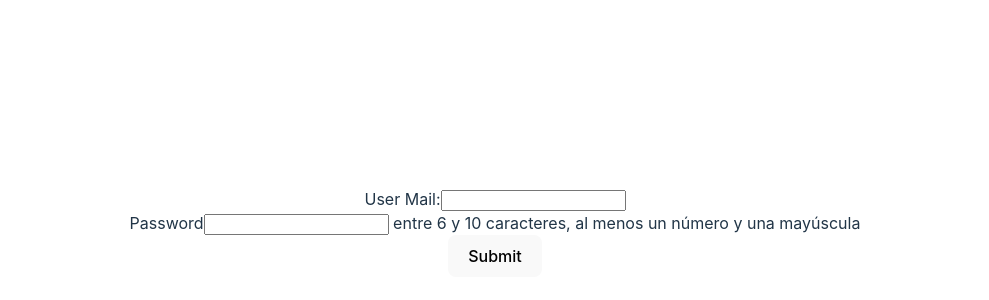
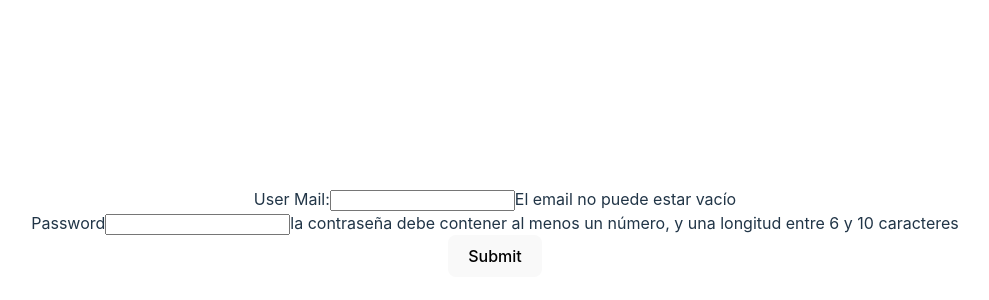
Before and after one commit to GabrielTomasi/Rick-and-Morty-App, a React (Vite) app in the folder front/: page / in a window 1280 px wide. Shown: the part 168-468 px from the top of the page, without its empty margins (145-1134 px from the left). Built offline with nearby package versions, Linux system fonts and the light colour scheme.

Commit message:
validation 2

```diff
--- a/front/src/components/Form/Form.jsx
+++ b/front/src/components/Form/Form.jsx
@@ -1,4 +1,4 @@
-import { useState, useEffect} from "react";
+import { useState, useEffect } from "react";
 import validation from "../../validation";
 
 const Form = ({ login }) => {
@@ -12,16 +12,17 @@ const Form = ({ login }) => {
     password: "",
   });
 
-  useEffect(()=>{
-    validation(userData, setErrors, errors)
-}, [userData])
+  useEffect(() => {
+    setErrors (validation(userData));
+  }, [userData]);
 
   const handleChange = (event) => {
     const name = event.target.name;
     const value = event.target.value;
     setUserData({ ...userData, [name]: value });
-    validation({ ...userData, [name]: value }, setErrors, errors);
-};
+    setErrors(validation({ ...userData, [name]: value }));
+  };
+
 
   const handleSubmit = (event) => {
     event.preventDefault();
@@ -37,7 +38,7 @@ const Form = ({ login }) => {
           value={userData.email}
           onChange={handleChange}
         />
-        <span>{errors.email}</span>
+        {errors.email ? <span>{errors.email}</span> : ''}
         <br />
         <label>Password</label>
         <input
@@ -46,9 +47,9 @@ const Form = ({ login }) => {
           value={userData.password}
           onChange={handleChange}
         />
-        <span>{errors.password}</span>
+        {errors.password ? <span>{errors.password}</span> : ''}
         <br />
-        <button tipe="submit">Submit</button>
+        <button type="submit">Submit</button>
       </form>
     </div>
   );
--- a/front/src/validation.js
+++ b/front/src/validation.js
@@ -1,15 +1,20 @@
-const validation = (userData, setErrors, errors) =>{
-    const alfaRegex = /^(?=.*\d)(?=.*[az])(?=.*[AZ]).{5,10}$/
-    console.log(userData.email);
-    if (userData.email === '') {setErrors ({...errors, email:'El email está vacío'})}
-    else {setErrors ({...errors, email:''})}
-    if (/^\w+([.-]?\w+)*@\w+([.-]?\w+)*(\.\w{3})+$/.test(userData.email)) {setErrors({...errors, email: ''})}
-    else { setErrors({...errors, email: 'email inválido}'})}
-    if (!userData.email.length> 35) setErrors ({...errors, email:''});
-     else {setErrors ({...errors, email:'El email es muy largo'})};
+const validation = ({ email, password }) => {
+  const regExEmail = /^[a-zA-Z0-9.!#$%&'*+/=?^_`{|}~-] +@ [a-zA-Z0 -9-]+(?:\.[a-zA-Z0-9-]+)*$/;
+  const regexPassword = /^(?=.*\d).{5,9}$/
+  let errors = {};
+  if (!email){
+    errors.email='El email no puede estar vacío'
+  }
+  if (regExEmail.test(email)) {
+    errors.email = "Ingrese un email válido";
+  }
+  if (email.length>35){
+    errors.email = 'El email proporcionado es demaciado largo'
+  }
+  if (!regexPassword.test(password)){
+    errors.password = 'la contraseña debe contener al menos un número, y una longitud entre 6 y 10 caracteres'
+  }
+  return errors
+};
 
-     if (!userData.password.match(alfaRegex))setErrors ({...errors, password:' entre 6 y 10 caracteres, al menos un número y una mayúscula'})
-     else {setErrors ({...errors, password:''})};
-    }
-
-export default validation
+export default validation;
```
